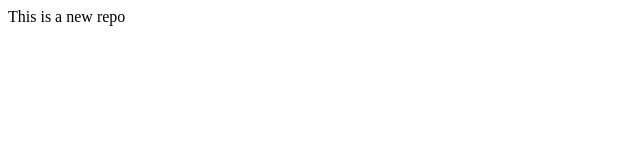
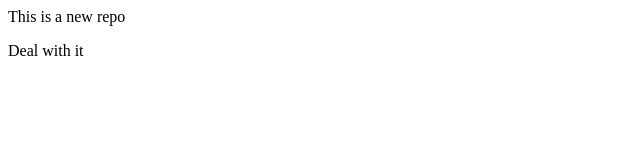
Before and after one commit to AntSpace14/LocalRepo, a plain HTML site: page index.html in a window 1280 px wide. Shown: the full height of the page, 0-640 px from the left. Drawn offline with Linux system fonts and the light colour scheme.

Commit message:
Feature1 edit

```diff
--- a/index.html
+++ b/index.html
@@ -1 +1,2 @@
 <p>This is a new repo</p>
+<p>Deal with it</p>
```
